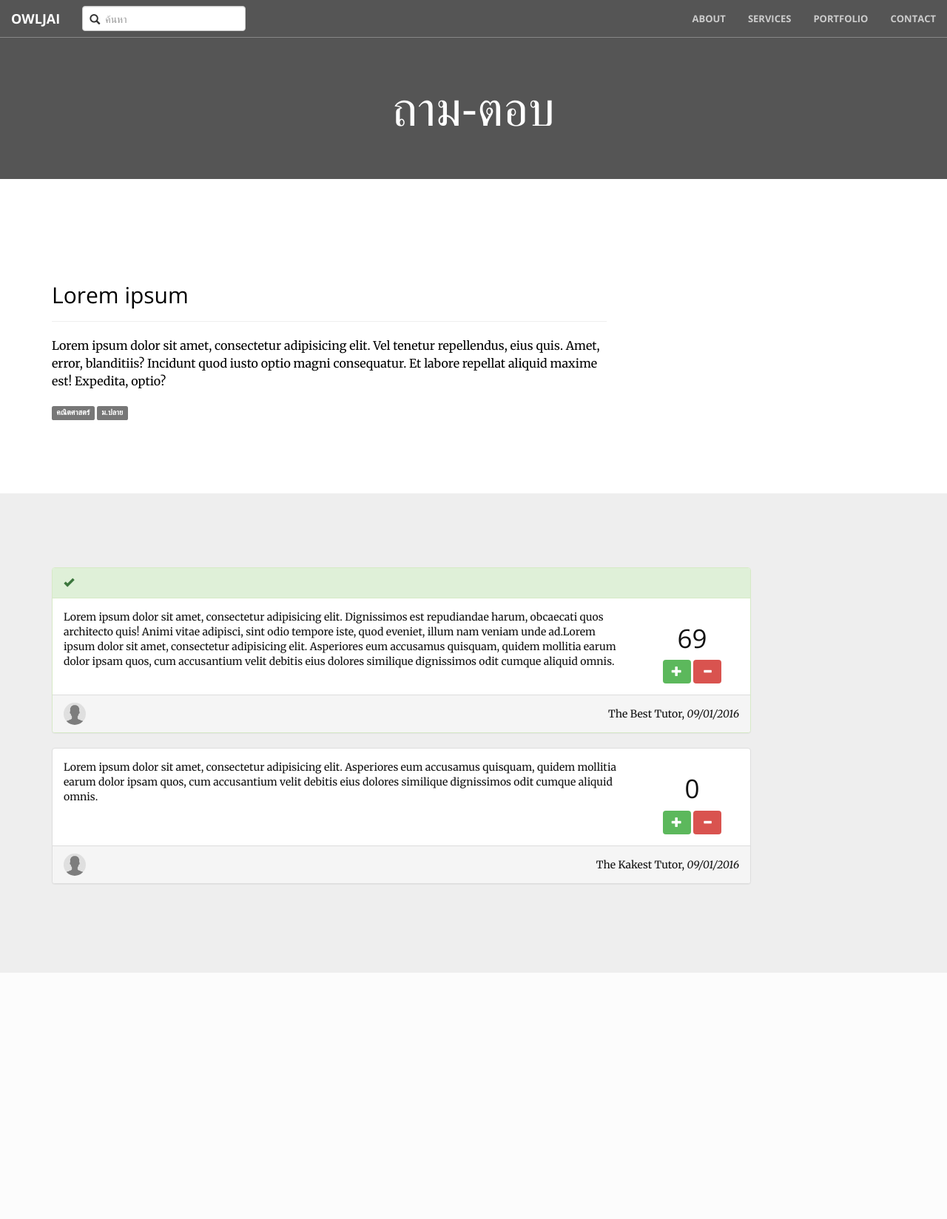
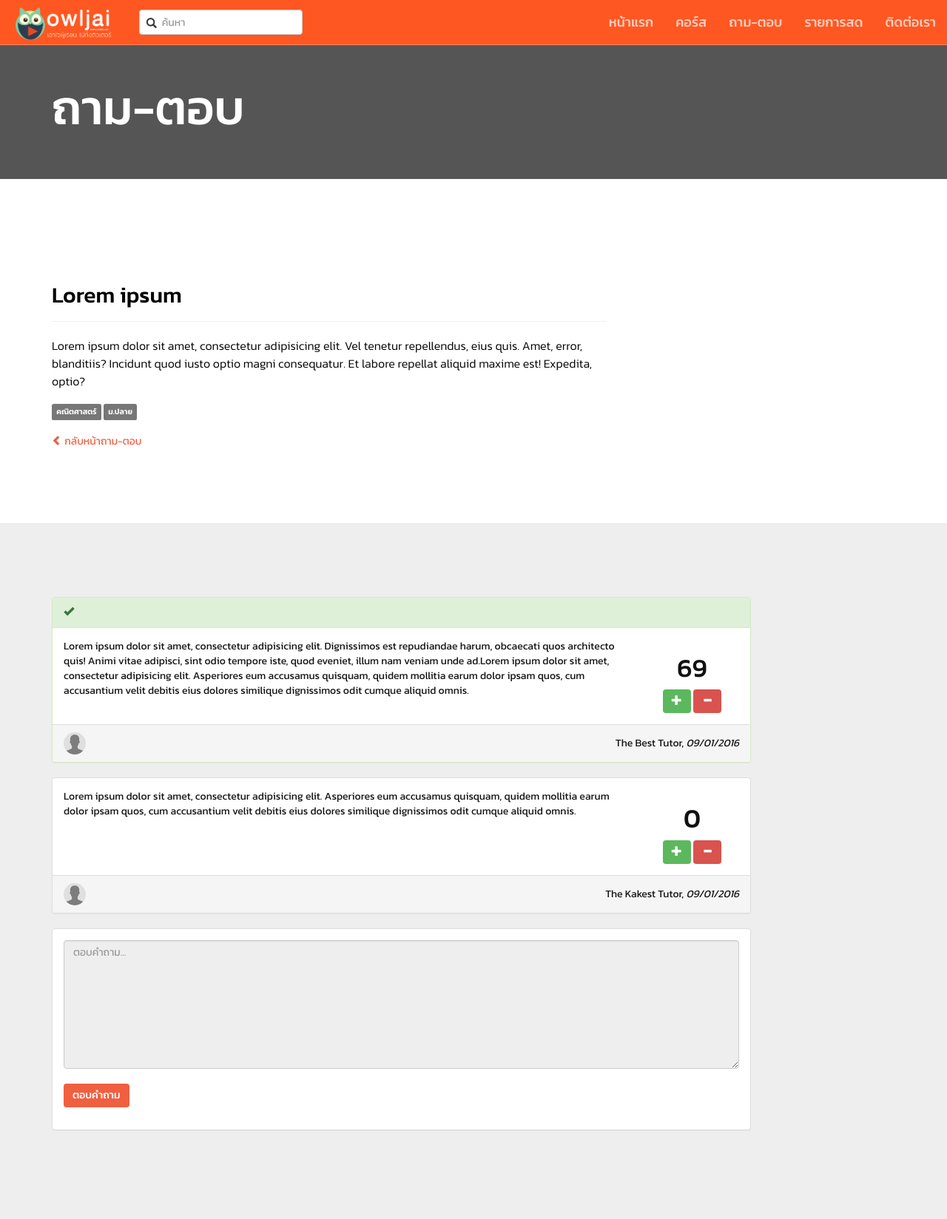
Before and after one commit to winwanwon/OWLJAI, a PHP site: page /samplequestion.php in a window 1280 px wide. Shown: the whole page at 74% size. Before the commit the page ends 1315 px from the top, so only its background shows below. Run offline with PHP 8.4, Linux system fonts and the light colour scheme.

Commit message:
no message

```diff
--- a/askboard.php
+++ b/askboard.php
@@ -15,6 +15,7 @@
   <link rel="stylesheet" href="css/bootstrap.min.css" type="text/css">
 
   <!-- Custom Fonts -->
+  <link href='https://fonts.googleapis.com/css?family=Kanit:400,300,500,600,200&subset=thai,latin' rel='stylesheet' type='text/css'>
   <link href='http://fonts.googleapis.com/css?family=Open+Sans:300italic,400italic,600italic,700italic,800italic,400,300,600,700,800' rel='stylesheet' type='text/css'>
   <link href='http://fonts.googleapis.com/css?family=Merriweather:400,300,300italic,400italic,700,700italic,900,900italic' rel='stylesheet' type='text/css'>
   <link rel="stylesheet" href="font-awesome/css/font-awesome.min.css" type="text/css">
@@ -46,7 +47,7 @@
 
   <header>
     <div class="container">
-      <div style="margin: 60px auto; padding-top: 30px;"><h1>ถาม-ตอบ</h1></div>
+      <div style="margin: 60px auto; padding-top: 30px;"  class="text-left"><h1>ถาม-ตอบ</h1></div>
     </div>
 
     <section id="content" style="background: #FFF;">
@@ -265,7 +266,7 @@
           var title = $("#title").val();
           var description = $("#description").val();
           if(title&&description){
-            $(".question-list").append("<li class='math list-group-item animated fadeInUp'><span class='badge'>ม.ปลาย</span> <span class='badge'>คณิตศาสตร์</span>  <a href'#'>" + title + "</a> <h6>" + description + "</h6></li>")
+            $(".question-list").append("<li class='math list-group-item animated fadeInUp'><span class='badge'>ม.ปลาย</span> <span class='badge'>คณิตศาสตร์</span>  <a href='samplequestion.php'>" + title + "</a> <h6>" + description + "</h6></li>")
             $("#title").val("");
             $("#description").val("");
             $("#askQuestion").modal('hide');
--- a/css/creative.css
+++ b/css/creative.css
@@ -11,7 +11,7 @@ body {
 }
 
 body {
-    font-family: Merriweather,'Helvetica Neue',Arial,sans-serif;
+    font-family: 'Kanit','Helvetica Neue', sans-serif;
 }
 
 hr {
@@ -38,16 +38,21 @@ a:focus {
 
 h1,
 h2,
-h3,
+h3 {
+    font-family: 'Kanit','Helvetica Neue', sans-serif;
+    font-weight:  500;
+}
 h4,
 h5,
 h6 {
-    font-family: 'Open Sans','Helvetica Neue',Arial,sans-serif;
+    font-family: 'Kanit','Helvetica Neue', sans-serif;
+    font-weight:  300;
 }
 
 p {
     margin-bottom: 20px;
     font-size: 16px;
+    font-weight: 300;
     line-height: 1.5;
 }
 
@@ -82,8 +87,8 @@ aside {
 
 .navbar-default {
     border-color: rgba(34,34,34,.05);
-    font-family: 'Open Sans','Helvetica Neue',Arial,sans-serif;
-    background-color: #fff;
+    font-family: 'Kanit','Helvetica Neue', sans-serif;
+    background-color: #ff5722 !important;
     -webkit-transition: all .35s;
     -moz-transition: all .35s;
     transition: all .35s;
@@ -91,8 +96,8 @@ aside {
 
 .navbar-default .navbar-header .navbar-brand {
     text-transform: uppercase;
-    font-family: 'Open Sans','Helvetica Neue',Arial,sans-serif;
-    font-weight: 700;
+    font-family: 'Kanit','Helvetica Neue', sans-serif;
+    font-weight: 600;
     color: #f05f40;
 }
 
@@ -104,8 +109,8 @@ aside {
 .navbar-default .nav > li>a,
 .navbar-default .nav>li>a:focus {
     text-transform: uppercase;
-    font-size: 13px;
-    font-weight: 700;
+    font-size: 18px;
+    font-weight: 500;
     color: #222;
 }
 
@@ -302,7 +307,7 @@ header .header-content .header-content-inner p {
 .portfolio-box .portfolio-box-caption .portfolio-box-caption-content .project-category {
     text-transform: uppercase;
     font-size: 14px;
-    font-weight: 600;
+    font-weight: 400;
 }
 
 .portfolio-box .portfolio-box-caption .portfolio-box-caption-content .project-name {
@@ -446,8 +451,8 @@ fieldset[disabled] .btn-primary.active {
     border: 0;
     /*border-radius: 300px;*/
     text-transform: uppercase;
-    font-family: 'Open Sans','Helvetica Neue',Arial,sans-serif;
-    font-weight: 700;
+    font-family: 'Kanit','Helvetica Neue', sans-serif;
+    font-weight: 500;
 }
 
 .btn-xl {
--- a/css/main.css
+++ b/css/main.css
@@ -54,3 +54,33 @@
 .label-as-badge {
     border-radius: 1em;
 }
+
+.navbar-inner{
+    /*height: 90px*/
+    min-height: 60px
+    }
+.navbar .brand{
+    padding: 0 10px;
+}
+.navbar .nav > li > a {
+    padding: 20px 15px;
+    /*padding: 35px 15px;*/
+}
+.navbar .btn-navbar {
+    /*margin-right: 0px;*/
+    margin-top:15px;
+}
+.brand img{
+    margin-top: 5px
+}
+@media (max-width:768px) {
+    .brand img{
+        margin-bottom: 5px
+    }
+    .navbar .btn-navbar{
+        /*margin-right: -15px;*/
+    }
+    .navbar .nav > li > a {
+        padding: 10px 15px;
+    }
+}
--- a/index.php
+++ b/index.php
@@ -15,6 +15,7 @@
   <link rel="stylesheet" href="css/bootstrap.min.css" type="text/css">
 
   <!-- Custom Fonts -->
+  <link href='https://fonts.googleapis.com/css?family=Kanit:400,300,500,600,200&subset=thai,latin' rel='stylesheet' type='text/css'>
   <link href='http://fonts.googleapis.com/css?family=Open+Sans:300italic,400italic,600italic,700italic,800italic,400,300,600,700,800' rel='stylesheet' type='text/css'>
   <link href='http://fonts.googleapis.com/css?family=Merriweather:400,300,300italic,400italic,700,700italic,900,900italic' rel='stylesheet' type='text/css'>
   <link rel="stylesheet" href="font-awesome/css/font-awesome.min.css" type="text/css">
--- a/nav-bar.php
+++ b/nav-bar.php
@@ -8,10 +8,10 @@
         <span class="icon-bar"></span>
         <span class="icon-bar"></span>
       </button>
-      <a class="navbar-brand page-scroll" href="#page-top">OWLJAI</a>
+      <a class="navbar-brand page-scroll" href="index.php"><img src="img/logoooooo-02.png" height="80" style="margin-top: -25px;" alt="OWLJAI"></a>
     </div>
 
-    <form class="navbar-form navbar-left" role="search">
+    <form class="navbar-form navbar-left" role="search" style="margin-top: 13px;">
       <div class="form-group">
         <div class="inner-addon left-addon">
           <i class="glyphicon glyphicon-search"></i>
@@ -23,16 +23,19 @@
     <div class="collapse navbar-collapse" id="bs-example-navbar-collapse-1">
       <ul class="nav navbar-nav navbar-right">
         <li>
-          <a class="page-scroll" href="#">About</a>
+          <a class="page-scroll" href="index.php">หน้าแรก</a>
         </li>
         <li>
-          <a class="page-scroll" href="#">Services</a>
+          <a class="page-scroll" href="#">คอร์ส</a>
         </li>
         <li>
-          <a class="page-scroll" href="#">Portfolio</a>
+          <a class="page-scroll" href="askboard.php">ถาม-ตอบ</a>
         </li>
         <li>
-          <a class="page-scroll" href="#">Contact</a>
+          <a class="page-scroll" href="#">รายการสด</a>
+        </li>
+        <li>
+          <a class="page-scroll" href="#">ติดต่อเรา</a>
         </li>
       </ul>
     </div>
--- a/samplequestion.php
+++ b/samplequestion.php
@@ -15,6 +15,7 @@
   <link rel="stylesheet" href="css/bootstrap.min.css" type="text/css">
 
   <!-- Custom Fonts -->
+  <link href='https://fonts.googleapis.com/css?family=Kanit:400,300,500,600,200&subset=thai,latin' rel='stylesheet' type='text/css'>
   <link href='http://fonts.googleapis.com/css?family=Open+Sans:300italic,400italic,600italic,700italic,800italic,400,300,600,700,800' rel='stylesheet' type='text/css'>
   <link href='http://fonts.googleapis.com/css?family=Merriweather:400,300,300italic,400italic,700,700italic,900,900italic' rel='stylesheet' type='text/css'>
   <link rel="stylesheet" href="font-awesome/css/font-awesome.min.css" type="text/css">
@@ -53,7 +54,7 @@
 
   <header>
     <div class="container">
-      <div style="margin: 60px auto; padding-top: 30px;"><h1>ถาม-ตอบ</h1></div>
+      <div style="margin: 60px auto; padding-top: 30px;" class="text-left"><h1>ถาม-ตอบ</h1></div>
     </div>
 
     <section id="content">
@@ -64,6 +65,8 @@
             <p>Lorem ipsum dolor sit amet, consectetur adipisicing elit. Vel tenetur repellendus, eius quis. Amet, error, blanditiis? Incidunt quod iusto optio magni consequatur. Et labore repellat aliquid maxime est! Expedita, optio?</p>
             <div class="label label-default">คณิตศาสตร์</div>
             <div class="label label-default">ม.ปลาย</div>
+            <br><br>
+            <a href="askboard.php">  <span class="glyphicon glyphicon-chevron-left" aria-hidden="true"></span> กลับหน้าถาม-ตอบ</a>
           </div>
         </div>
         </div>
@@ -100,7 +103,7 @@
             </div>
           </div>
         </div>
-        <div class="row">
+        <div class="row answer-row">
           <div class="col-md-10">
             <div class="panel panel-default text-left">
               <div class="panel-body">
@@ -121,6 +124,19 @@
                   <div class="col-md-6 text-right" style="line-height: 30px;">
                     The Kakest Tutor, <i>09/01/2016</i>
                   </div>
+                </div>
+              </div>
+            </div>
+          </div>
+        </div>
+        <div class="row">
+          <div class="col-md-10">
+            <div class="panel panel-default text-left">
+              <div class="panel-body">
+                <textarea id="answer" cols="30" rows="8" class="form-control" placeholder="ตอบคำถาม..."></textarea>
+                <br>
+                <div class="form-group">
+                  <button class="btn btn-primary" id="answerSubmit">ตอบคำถาม</button>
                 </div>
               </div>
             </div>
@@ -173,7 +189,7 @@
           if(voted_2==false){
             $("#vote_count_2").html(vote_2);
             $("#add_2").addClass("disabled");
-            $("#minus_2").addClass("<disable></disable>d");
+            $("#minus_2").addClass("disabled");
           }
           voted_2 = true;
         })
@@ -187,6 +203,7 @@
           }
           voted_2 = true;
         })
+
       })
     </script>
     </body>
```
Also changed, not shown: img/logoooooo-02.png (added), img/logoooooo-03.png (added).
